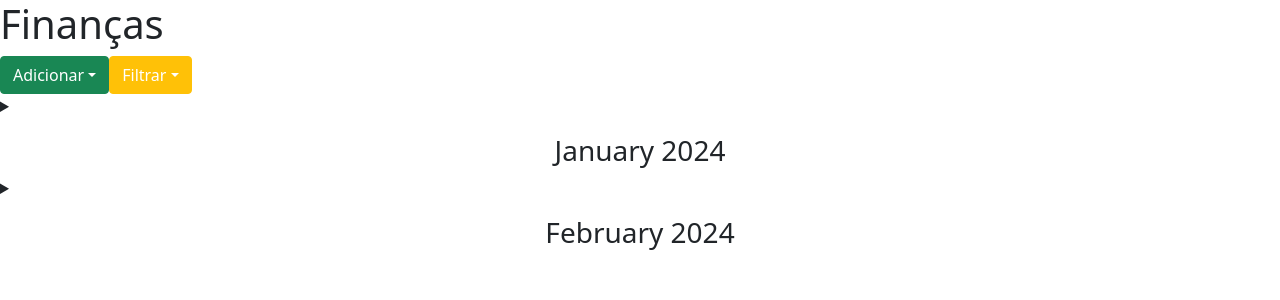
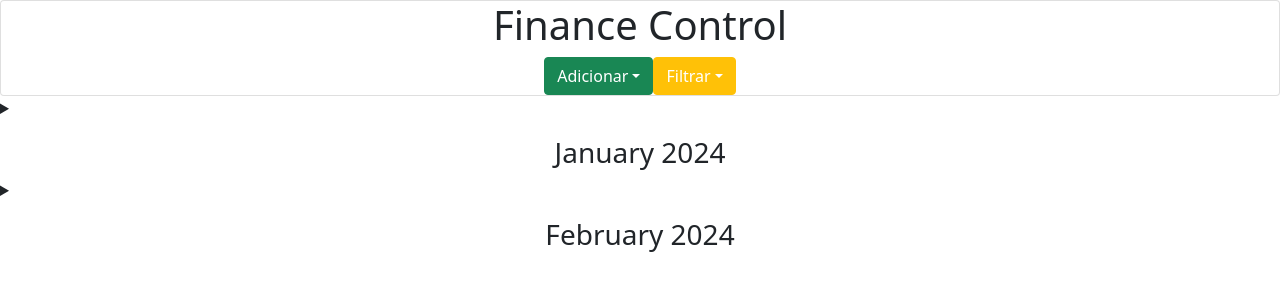
Before and after one commit to pedrohaveloso/finance, a PHP site: page / in a window 1280 px wide. Shown: the top 300 px of the page. Run offline with PHP 8.4, Linux system fonts and the light colour scheme; data comes from the database, SQL or seed files in the repository; data that the repository does not hold is empty.

Commit message:
começando estilização

```diff
--- a/index.php
+++ b/index.php
@@ -4,7 +4,7 @@ require_once("conexao.php");
 require_once("constantes.php");
 
 $sql_meses = "SELECT id, name, year FROM month";
-$meses = mysqli_query($conn,$sql_meses);
+$meses = mysqli_query($conn, $sql_meses);
 
 
 
@@ -22,11 +22,14 @@ $meses = mysqli_query($conn,$sql_meses);
 </head>
 
 <body>
+    <div class="container-">
+        <div class="row">
+            <div class="col-bg-7">
+                <div class="card text-center">
                     <h1>
-        Finanças
-
+                        Finance Control
                     </h1>
-    <div class="btn-group" style="width: 100%;">
+                    <div class="btn-group justify-content-center" style="width: 100%;">
                         <div class="dropdown">
                             <button class="btn btn-success dropdown-toggle text-white" type="button" id="dropdownMenuButton1" data-bs-toggle="dropdown" aria-expanded="false">Adicionar</button>
                             <ul class="dropdown-menu" aria-labelledby="dropdownMenuButton1">
@@ -42,7 +45,12 @@ $meses = mysqli_query($conn,$sql_meses);
                             </ul>
                         </div>
                     </div>
-    <?php foreach ($meses as $mes):?>
+                </div>
+            </div>
+        </div>
+    </div>
+
+    <?php foreach ($meses as $mes): ?>
         <?php
         $mes_id = $mes['id'];
         $sql_transacoes = "SELECT id,date, type, description, value FROM transaction WHERE month_id = '$mes_id'";
@@ -54,15 +62,15 @@ $meses = mysqli_query($conn,$sql_meses);
         ?>
         <details>
             <summary>
-            <h3 class="mt-3 text-center"><?php echo $mes['name']." ".$mes['year']; ?></h3>
+                <h3 class="mt-3 text-center"><?php echo $mes['name'] . " " . $mes['year']; ?></h3>
             </summary>
 
             <div class="container border border-dark mb-5">
                 <div class="container">
-                <h3 class="mt-3"><?php echo $months[$mes['name']]." ".$mes['year']; ?></h3>
-                <a href="create_transacao.php?mes_id=<?=$mes['id']?>" class="btn btn-primary">Nova transação</a>
+                    <h3 class="mt-3"><?php echo $months[$mes['name']] . " " . $mes['year']; ?></h3>
+                    <a href="create_transacao.php?mes_id=<?= $mes['id'] ?>" class="btn btn-primary">Nova transação</a>
                     <form action="acoes.php" method="POST" class="float-end">
-                    <button onclick="return confirm('Tem certeza que deseja excluir este mês?')" name="delete_mes" class="btn btn-danger" type="submit" value="<?= $mes['id']?>">Deletar Mês</button>
+                        <button onclick="return confirm('Tem certeza que deseja excluir este mês?')" name="delete_mes" class="btn btn-danger" type="submit" value="<?= $mes['id'] ?>">Deletar Mês</button>
                     </form>
                     <div class="card mt-3 mb-4">
                         <div class="card-body">
@@ -87,26 +95,25 @@ $meses = mysqli_query($conn,$sql_meses);
                         </thead>
                         <tbody>
                             <tr>
-                            <?php foreach($transacoes as $transacao): ?>
+                                <?php foreach ($transacoes as $transacao): ?>
                                     <?php
                                     $sql_categoria = "SELECT category.name FROM category INNER JOIN transactioncategory ON category.id = transactioncategory.category_id WHERE transactioncategory.transaction_id = {$transacao['id']}";
                                     $consulta_categoria = mysqli_query($conn, $sql_categoria);
                                     $categoria = mysqli_fetch_assoc($consulta_categoria);
                                     ?>
                                     <td class="d-flex justify-content-center gap-3">
-                                <a href="edit_transacao.php/id=<?=$transacao['id']?>" class="btn btn-success"><i class="bi bi-pencil-square"></i></a>
+                                        <a href="edit_transacao.php/id=<?= $transacao['id'] ?>" class="btn btn-success"><i class="bi bi-pencil-square"></i></a>
                                         <form action="acoes.php" method="POST">
-                                    <button onclick="return confirm('Tem certeza que deseja excluir esta transação?')" name="delete_transacao" class="btn btn-danger" type="submit"value="<?=$transacao['id']?>" ><i class="bi bi-file-earmark-minus"></i></button>
+                                            <button onclick="return confirm('Tem certeza que deseja excluir esta transação?')" name="delete_transacao" class="btn btn-danger" type="submit" value="<?= $transacao['id'] ?>"><i class="bi bi-file-earmark-minus"></i></button>
                                         </form>
                                     </td>
 
-                            <th scope="row"><?php echo $types[$transacao['type']];?></th>
+                                    <th scope="row"><?php echo $types[$transacao['type']]; ?></th>
                                     <td><?php echo $transacao['value']; ?></td>
                                     <td><?php echo $transacao['description']; ?></td>
                                     <td><?php echo $transacao['date']; ?></td>
-                            <td><?php if ($categoria){
+                                    <td><?php if ($categoria) {
                                             echo $categoria['name'];
-
                                         }
 
                                         ?>
```
Lines whose indentation alone changed are shown as unchanged.
